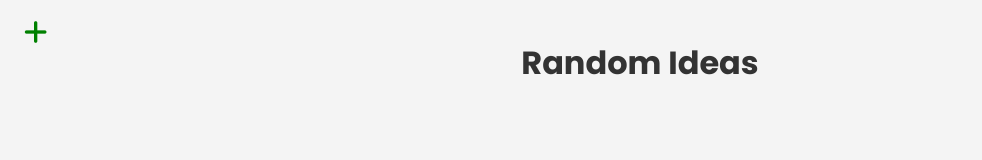
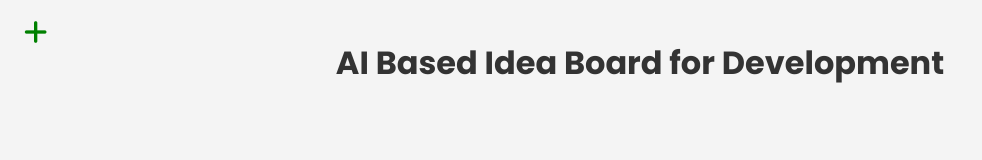
Before and after one commit to riteshvg/randomideas, a website built with webpack: page client/src/index.html in a window 1280 px wide. Shown: the whole page, without its empty margins (0-982 px from the left). Built offline with nearby package versions, Linux system fonts and the light colour scheme; files whose address does not match are found by name.

Commit message:
commit with minor changes

```diff
--- a/client/src/index.html
+++ b/client/src/index.html
@@ -4,11 +4,11 @@
     <meta charset="UTF-8" />
     <meta http-equiv="X-UA-Compatible" content="IE=edge" />
     <meta name="viewport" content="width=device-width, initial-scale=1.0" />
-    <title>Random Ideas</title>
+    <title>AI Based Ideas for Development</title>
   </head>
   <body>
     <header>
-      <h1>Random Ideas</h1>
+      <h1>AI Based Idea Board for Development</h1>
       <button id="modal-btn">
         <i class="fa-solid fa-plus fa-2x"></i>
       </button>
```
